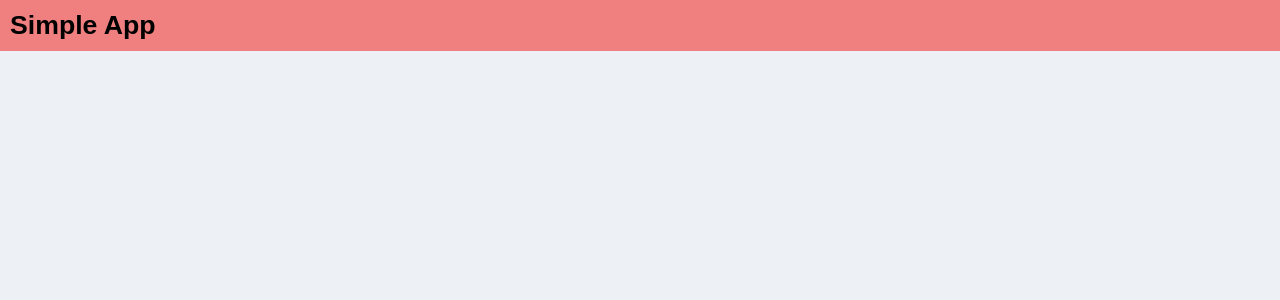
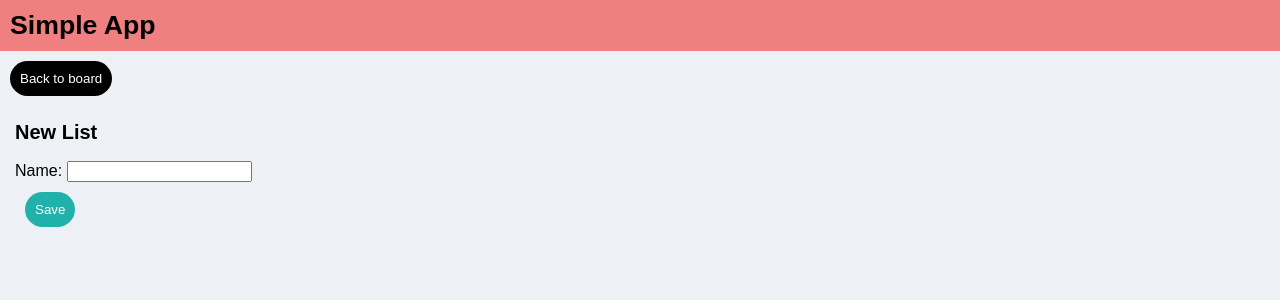
Before and after one commit to larzon/simple-app, an Angular app: page /add-list/1 in a window 1280 px wide. Before the commit this address led to /. Shown: the top 300 px of the page. Built offline with nearby package versions, Linux system fonts and the light colour scheme.

Commit message:
Implement add list functionality

```diff
--- a/src/add-board/add-board.component.html
+++ b/src/add-board/add-board.component.html
@@ -1,5 +1,5 @@
 <nav>
-  <button class="back-button" routerLink="">Back to boards</button>
+  <button class="back-button" routerLink="">Back to all boards</button>
 </nav>
 <div class="container">
   <h2>New Board</h2>
--- a/src/add-board/add-board.component.ts
+++ b/src/add-board/add-board.component.ts
@@ -1,7 +1,7 @@
 import { Component, inject } from '@angular/core';
-import { Router, RouterModule } from '@angular/router';
 import { ReactiveFormsModule } from '@angular/forms';
 import { FormControl, Validators } from '@angular/forms';
+import { Router, RouterModule } from '@angular/router';
 import { BOARDS } from '../boards';
 
 @Component({
--- a/src/add-list/add-list.component.html
+++ b/src/add-list/add-list.component.html
@@ -1 +1,17 @@
-<p>add-list works!</p>
+<nav>
+    <button class="back-button" (click)="backToBoard()">Back to board</button>
+  </nav>
+  <div class="container">
+    <h2>New List</h2>
+    <form (submit)="addList()">
+      <div>
+        <label for="list-name">
+          Name:
+          <input id="list-name" [formControl]="name" name="name" />
+        </label>
+      </div>
+      <button type="submit" [disabled]="!name.valid">
+        Save
+      </button>
+    </form>
+  </div>
--- a/src/add-list/add-list.component.ts
+++ b/src/add-list/add-list.component.ts
@@ -1,12 +1,43 @@
-import { Component } from '@angular/core';
+import { Component, inject } from '@angular/core';
+import { ReactiveFormsModule } from '@angular/forms';
+import { FormControl, Validators } from '@angular/forms';
+import { Router, RouterModule, ActivatedRoute } from '@angular/router';
+import { LISTS } from '../lists';
 
 @Component({
   selector: 'app-add-list',
   standalone: true,
-  imports: [],
+  imports: [ReactiveFormsModule, RouterModule],
   templateUrl: './add-list.component.html',
   styleUrl: './add-list.component.css'
 })
 export class AddListComponent {
+  name = new FormControl('', Validators.required);
+  activeRoute = inject(ActivatedRoute);
+  boardId = Number(this.activeRoute.snapshot.paramMap.get('boardId'));
+  router = inject(Router);
 
+  backToBoard() {
+    this.router.navigateByUrl('/board/' + this.boardId);
+  }
+
+  addList() {
+    let name = this.name.value ?? '';
+
+    if (this.name.valid) {
+      let ids = LISTS.map((a) => a.id);
+      let maxId = 0;
+      if (ids.length > 0) {
+        maxId = Math.max(...ids);
+      }
+      let newList = {
+        id: maxId + 1,
+        name: name,
+        boardId: this.boardId,
+      };
+      LISTS.push(newList);
+      this.name.reset();
+      this.router.navigateByUrl('/board/' + this.boardId);
+    }
+  }
 }
--- a/src/board/board.component.html
+++ b/src/board/board.component.html
@@ -1,25 +1,21 @@
 <nav>
-  <button class="back-button" routerLink="">Back to boards</button>
+  <button class="back-button" routerLink="">Back to all boards</button>
 </nav>
 @if (board) {
 <div id="board-container">
   <span class="board-name">{{ board.name }}</span>
   <span class="board-id">ID: {{ board.id }}</span>
-  <!--
-    TODO: add lists & cards
-  -->
   <div class="container">
     <ul class="lists">
       @for (list of lists; track $index) {
       <li>
-        <!-- <button [routerLink]="['/list', list.id]"> -->
-          <span class="board-name">{{ list.name }}</span>
-        <!-- </button> -->
+          <span class="list-name">{{ list.name }}</span>
+            <!-- TODO: add cards -->
       </li>
       }
       <li>
         <nav>
-          <button (click)="navigate()">Add list</button>
+          <button [routerLink]="['/add-list', board.id]">Add list</button>
         </nav>
       </li>
     </ul>
--- a/src/board/board.component.ts
+++ b/src/board/board.component.ts
@@ -1,5 +1,5 @@
 import { Component, inject } from '@angular/core';
-import { Router, RouterModule, ActivatedRoute } from '@angular/router';
+import { RouterModule, ActivatedRoute } from '@angular/router';
 import { BOARDS } from '../boards';
 import { LISTS } from '../lists';
 
@@ -15,9 +15,4 @@ export class BoardComponent {
   id = Number(this.activeRoute.snapshot.paramMap.get('id'));
   board = BOARDS.find((i) => i.id === this.id);
   lists = LISTS.filter((i) => i.boardId === this.id);
-  router = inject(Router);
-
-  navigate() {
-    this.router.navigateByUrl('/add-list');
-  }
 }
--- a/src/boards/boards.component.html
+++ b/src/boards/boards.component.html
@@ -1,5 +1,5 @@
 <nav>
-  <button (click)="navigate()">Add board</button>
+  <button [routerLink]="['/add-board']">Add board</button>
 </nav>
 <div class="container">
   <ul class="boards">
--- a/src/boards/boards.component.ts
+++ b/src/boards/boards.component.ts
@@ -1,5 +1,5 @@
-import { Component, inject } from '@angular/core';
-import { Router, RouterModule } from '@angular/router';
+import { Component } from '@angular/core';
+import { RouterModule } from '@angular/router';
 import { BOARDS } from '../boards';
 
 @Component({
@@ -11,9 +11,4 @@ import { BOARDS } from '../boards';
 })
 export class BoardsComponent {
   boards = BOARDS;
-  router = inject(Router);
-
-  navigate() {
-    this.router.navigateByUrl('/add-board');
-  }
 }
--- a/src/global_styles.css
+++ b/src/global_styles.css
@@ -30,7 +30,7 @@ button {
 .back-button {
   background-color: #000;
 }
-.board-name {
+.board-name, .list-name {
   display: block;
   text-align: left;
   font-weight: bold;
--- a/src/main.ts
+++ b/src/main.ts
@@ -10,7 +10,7 @@ const routes: Routes = [
   { path: '', component: BoardsComponent },
   { path: 'add-board', component: AddBoardComponent },
   { path: 'board/:id', component: BoardComponent },
-  { path: 'add-list', component: AddListComponent },
+  { path: 'add-list/:boardId', component: AddListComponent },
 ];
 
 bootstrapApplication(AppComponent, {
```
